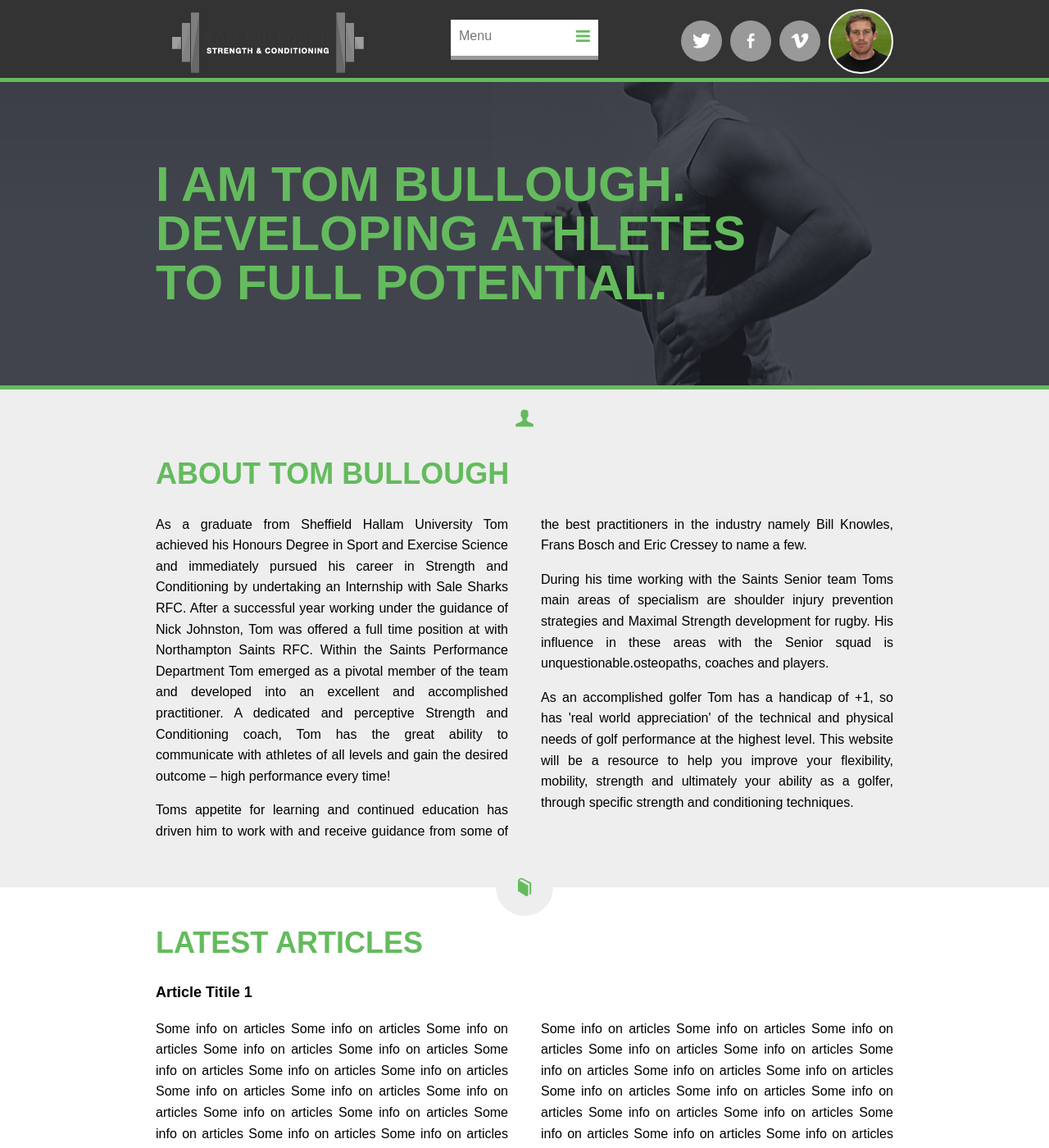
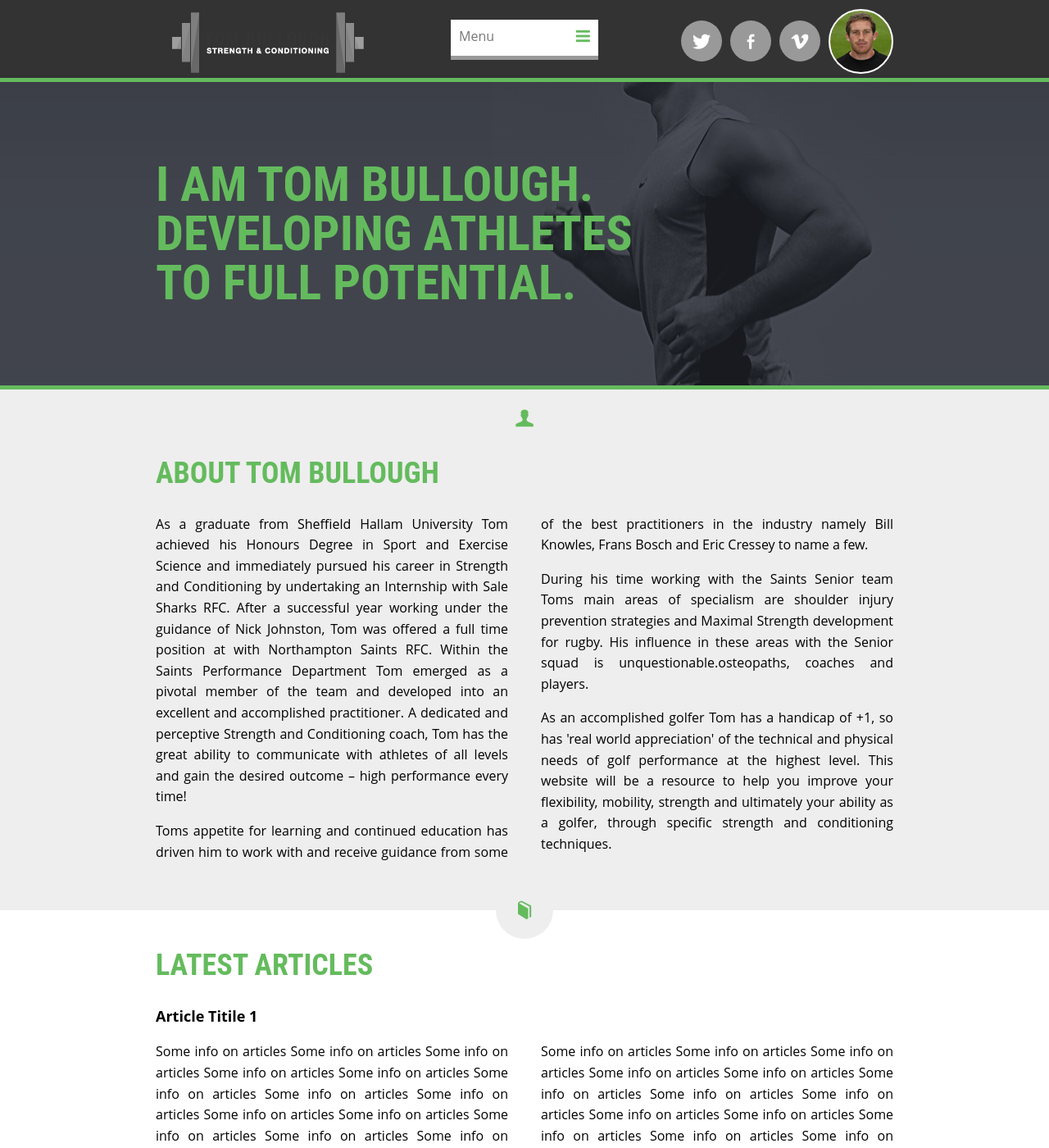
Before and after one commit to tbullough/tbullough.github.io, a Jekyll site: the page built from index.html, in a window 1280 px wide and 1400 px high. Shown: the whole window at 82% size. Built offline with Jekyll 4.4.1, drawn with Linux system fonts in a browser that asks for light colours; Markdown is read by kramdown in place of the engine named in the settings.

Commit message:
Update tombullough.css

```diff
--- a/css/tombullough.css
+++ b/css/tombullough.css
@@ -71,7 +71,7 @@ textarea { resize: vertical; }
 */
 
 body {
-	font-family: 'latoregular', sans-serif;
+	font-family: 'Open Sans', sans-serif;
 	line-height: 1.6em;
 	margin: 0 auto;
 	padding: 0;
@@ -79,7 +79,7 @@ body {
 
 h1, h2 {
 	color: #64BB5D;
-	font-family: 'benchnineregular', sans-serif;
+	font-family: 'Roboto Condensed', sans-serif;
 	text-transform: uppercase;
 }
 
@@ -276,7 +276,6 @@ p { margin: 0 0 1em; }
 
 .articleSubTitle {
 	font-size: 18px;
-	font-family: 'latobold', sans-serif;
 	font-weight: 700;
 }
 
@@ -322,7 +321,6 @@ p { margin: 0 0 1em; }
 .testimonialContent p { text-align: justify; }
 
 .testimonialSubTitle {
-	font-family: 'latobold', sans-serif;
 	font-size: 18px;
 	font-weight: 700;
 	margin: 0 0 20px;
@@ -361,7 +359,6 @@ p { margin: 0 0 1em; }
 }
 
 .service h3 {
-	font-family: 'latobold', sans-serif;
 	font-weight: 700;
 	margin: 0 0 20px;
 }
@@ -403,14 +400,12 @@ p { margin: 0 0 1em; }
 
 #videos .videoTitle {
 	color: #333;
-	font-family: 'latobold', sans-serif;
 	font-weight: 700;
 	margin: 10px 0 0;
 }
 
 #videos .videoDescription {
 	color: #333;
-	font-family: 'latoregular', sans-serif;
 	font-weight: 400;
 	margin: 0;
 }
```
